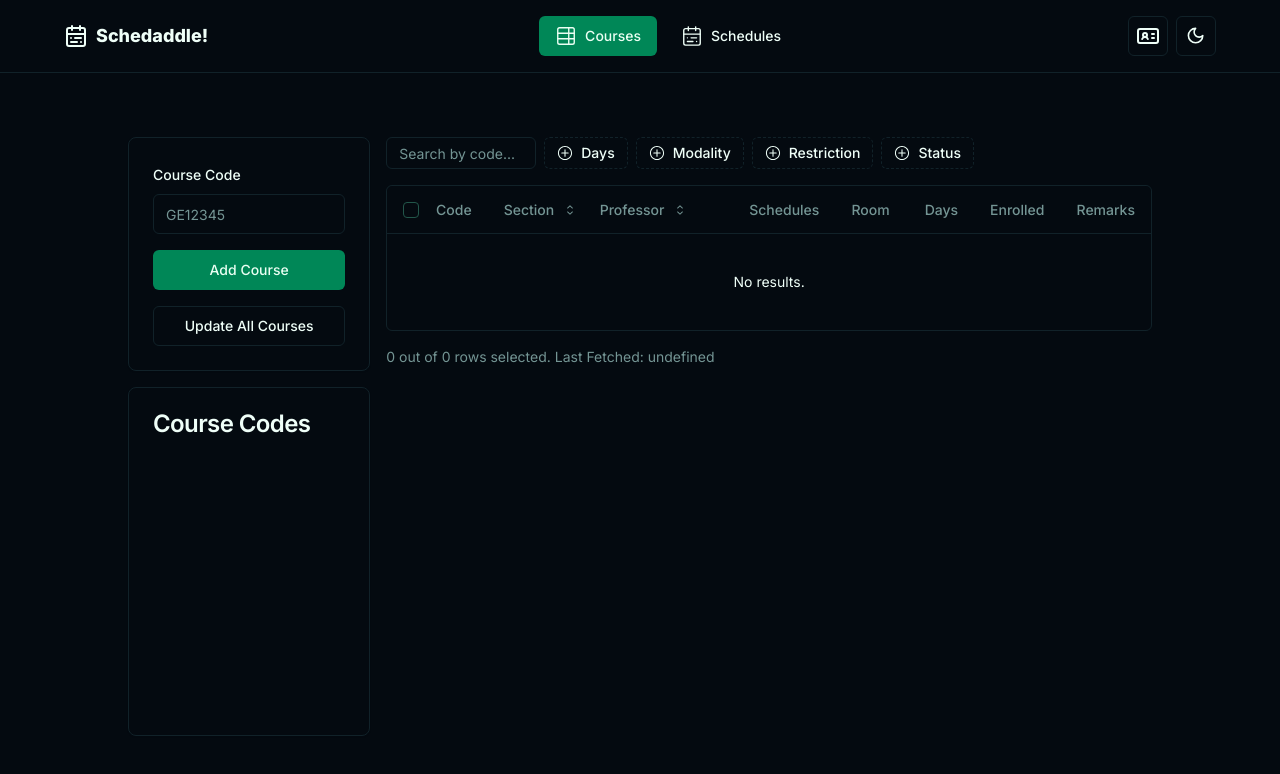
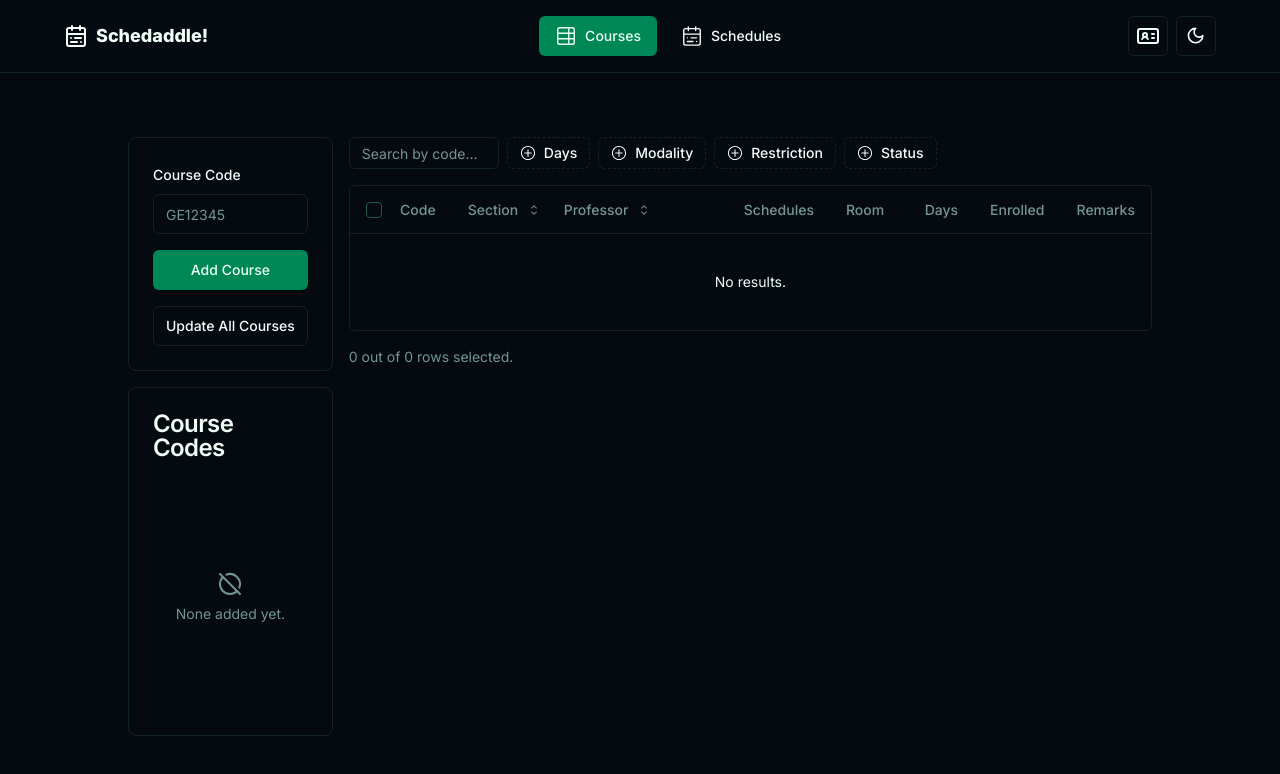
Before and after one commit to CyberEzpertz/Schedaddle, a Next.js app: page / in a window 1280 px wide. Shown: the top 774 px of the page. Built offline with nearby package versions, Linux system fonts and the light colour scheme.

Commit message:
fix: remove display of unwanted values (undefined, object, etc.), add placeholder for missing values

```diff
--- a/src/components/CourseTab.tsx
+++ b/src/components/CourseTab.tsx
@@ -15,7 +15,7 @@ import {
 import { toast } from "./ui/use-toast";
 import { Reorder, useDragControls } from "framer-motion";
 import { DragHandleDots1Icon } from "@radix-ui/react-icons";
-import { GripVertical } from "lucide-react";
+import { CircleOff, GripVertical } from "lucide-react";
 
 const CourseTab = () => {
   const [courses, setCourses] = useState<Course[]>([]);
@@ -100,7 +100,7 @@ const CourseTab = () => {
 
   return (
     <div className="flex gap-4 flex-row flex-grow py-16 px-32 w-full self-stretch min-h-0">
-      <div className="flex flex-col gap-4">
+      <div className="flex flex-col gap-4 w-[20%]">
         <Card>
           <CardContent className="pt-6">
             <CourseInput
@@ -110,11 +110,12 @@ const CourseTab = () => {
             />
           </CardContent>
         </Card>
-        <Card className="grow">
+        <Card className="flex flex-col grow">
           <CardHeader>
             <CardTitle>Course Codes</CardTitle>
           </CardHeader>
-          <CardContent>
+          <CardContent className="grow">
+            {courses.length !== 0 ? (
               <Reorder.Group
                 className="flex gap-2 row flex-col"
                 axis="y"
@@ -153,6 +154,12 @@ const CourseTab = () => {
                   </Reorder.Item>
                 ))}
               </Reorder.Group>
+            ) : (
+              <div className="text-sm text-muted-foreground size-full flex flex-col gap-2 items-center justify-center">
+                <CircleOff />
+                None added yet.
+              </div>
+            )}
           </CardContent>
         </Card>
       </div>
--- a/src/components/IDInput.tsx
+++ b/src/components/IDInput.tsx
@@ -37,10 +37,10 @@ const FormSchema = z.object({
 });
 
 const IDInput = () => {
-  const [id, setId] = useState<string>("");
+  const [id, setId] = useState<string | null>("");
 
   useEffect(() => {
-    const newId = JSON.parse(localStorage.getItem("id_number") ?? "{}");
+    const newId = getLocalStorage("id_number");
     setId(newId);
   }, []);
 
--- a/src/components/ScheduleTab.tsx
+++ b/src/components/ScheduleTab.tsx
@@ -121,16 +121,23 @@ const ScheduleTab = (props: Props) => {
             >
               <ChevronLeft />
             </Button>
-            <Select onValueChange={(val) => setActive(Number(val))}>
+            <Select
+              onValueChange={(val) => setActive(Number(val))}
+              disabled={schedules.length === 0}
+            >
               <SelectTrigger className="w-64">
-                <SelectValue placeholder={`Schedule ${active}`}>
+                <SelectValue
+                  placeholder={`${
+                    schedules.length !== 0 ? `Schedule ${active}` : "-"
+                  }`}
+                >
                   Schedule {active}
                 </SelectValue>
               </SelectTrigger>
               <SelectContent>
                 <FixedSizeList
                   width={`100%`}
-                  height={350}
+                  height={Math.min(350, 35 * schedules.length)}
                   itemCount={schedules.length}
                   itemSize={35}
                 >
--- a/src/components/courseTable/data-table.tsx
+++ b/src/components/courseTable/data-table.tsx
@@ -169,8 +169,10 @@ export function DataTable<TData, TValue>({
       <div className="text-sm text-muted-foreground">
         {`${Object.keys(rowSelection).length} out of ${
           data.length
-        } rows selected. Last Fetched: ${
-          lastFetched && new Date(lastFetched).toLocaleString()
+        } rows selected. ${
+          lastFetched
+            ? `Last Fetched: ${new Date(lastFetched).toLocaleString()}`
+            : ""
         }`}
       </div>
     </div>
```
Lines whose indentation alone changed are shown as unchanged.
